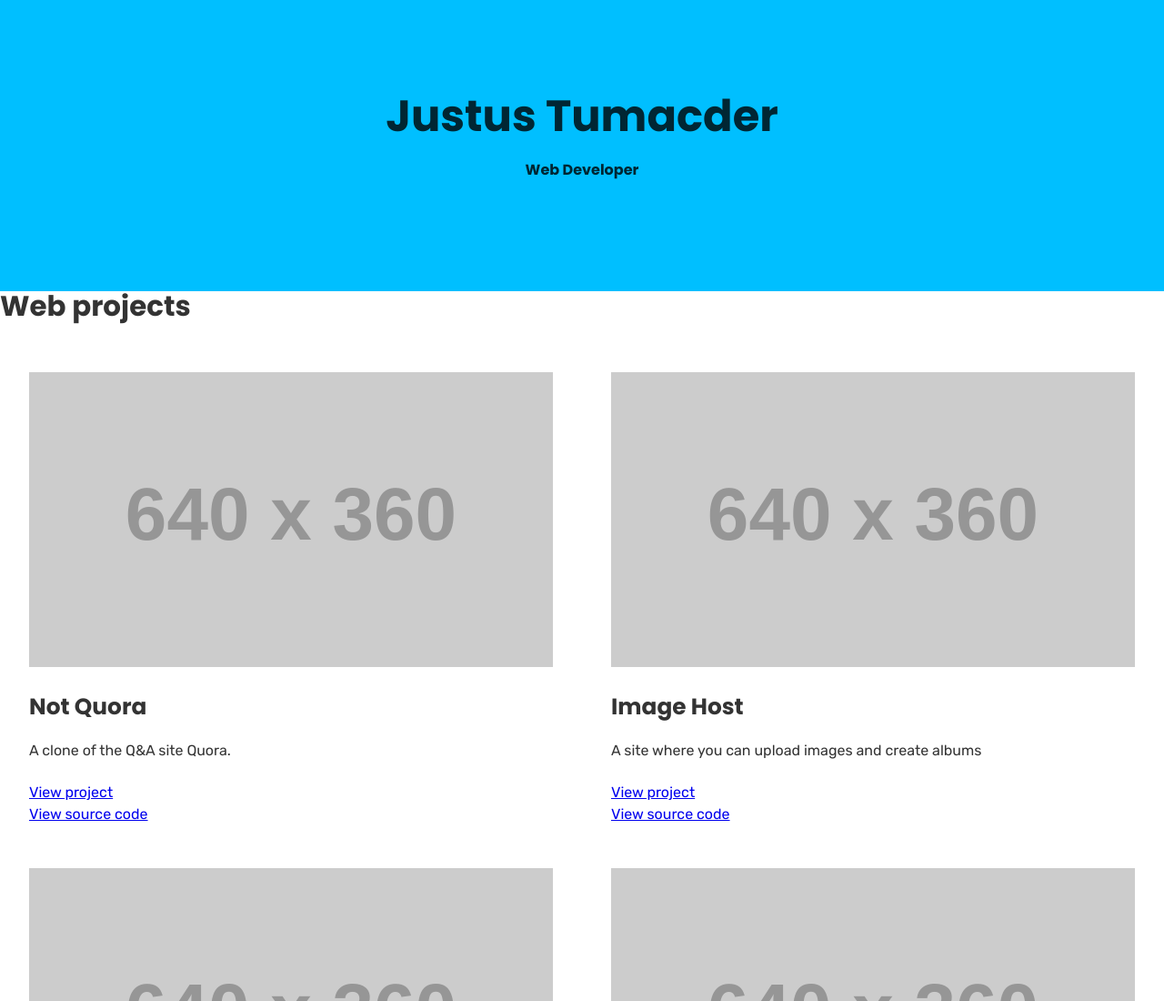
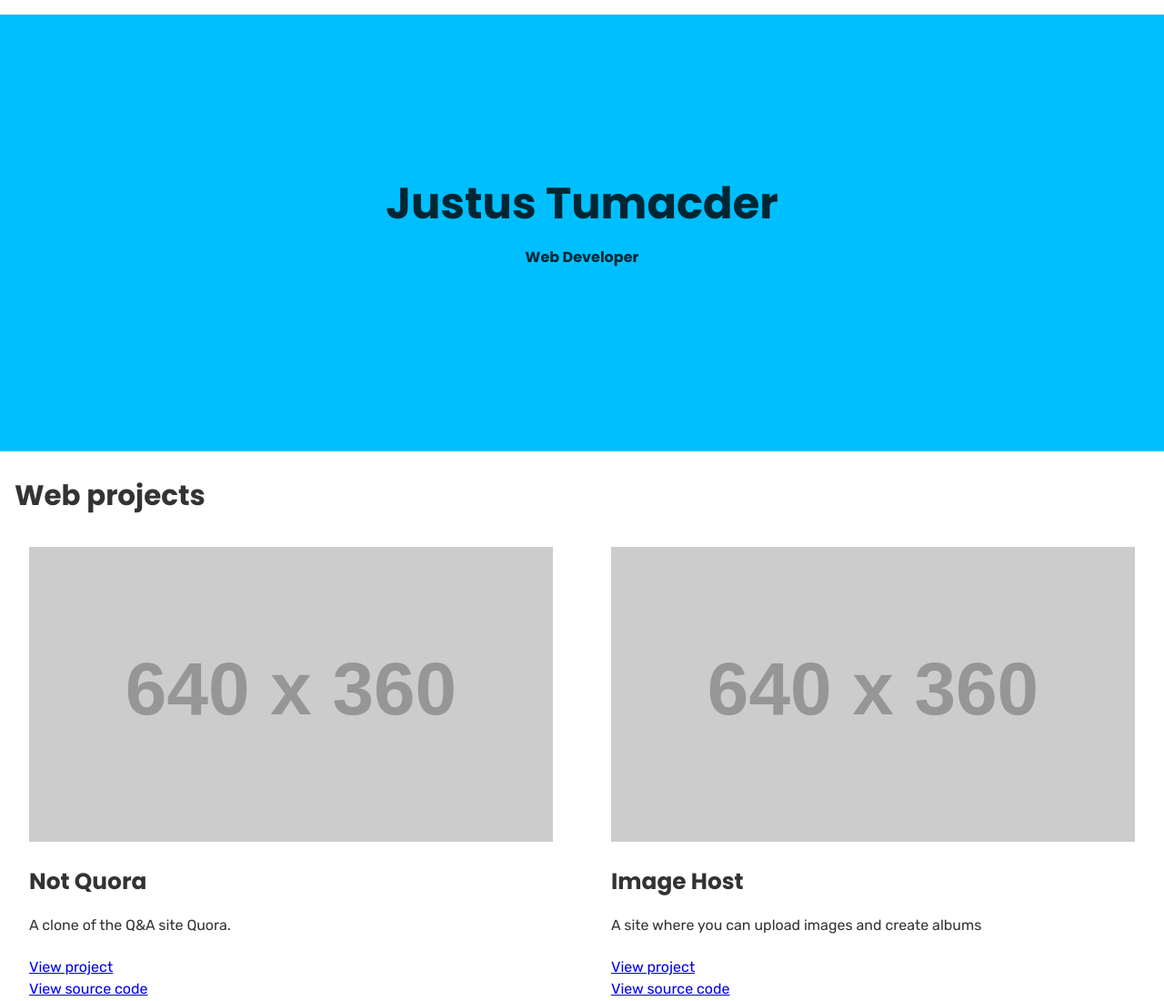
Before and after one commit to JustusFT/website, a Gatsby site: page / in a window 1280 px wide. Shown: the top 1100 px of the page at 91% size. Built offline with nearby package versions, Linux system fonts and the light colour scheme; Gatsby itself is replaced by a stand-in of ours; placeholder pictures from the web are drawn by us.

Commit message:
Modify spacing

```diff
--- a/src/components/Header.js
+++ b/src/components/Header.js
@@ -3,8 +3,13 @@ import styled from 'styled-components'
 
 const HeaderContainer = styled.div`
   display: flex;
-  height: 320px;
+  height: 480px;
   background-color: #00bfff;
+  margin: 1em 0;
+
+  @media (max-width: 992px) {
+    margin-top: 0;
+  }
 `
 
 const HeaderText = styled.div`
--- a/src/components/ProjectList.js
+++ b/src/components/ProjectList.js
@@ -5,6 +5,7 @@ import styled from 'styled-components'
 const ProjectListContainer = styled.div`
   display: flex;
   flex-wrap: wrap;
+  margin: -1em;
 `
 
 const ProjectList = ({ projects }) => (
--- a/src/pages/index.js
+++ b/src/pages/index.js
@@ -4,11 +4,19 @@ import PROJECTS from '../data/projects'
 import ProjectList from '../components/ProjectList'
 import Header from '../components/Header'
 
+import styled from 'styled-components'
+
+const Content = styled.div`
+  padding: 1em;
+`
+
 const IndexPage = () => (
   <div>
     <Header />
-    <h2>Web projects</h2>
-    <ProjectList projects={PROJECTS} />
+    <Content>
+      <h2>Web projects</h2>
+      <ProjectList projects={PROJECTS} />
+    </Content>
   </div>
 )
 
```
